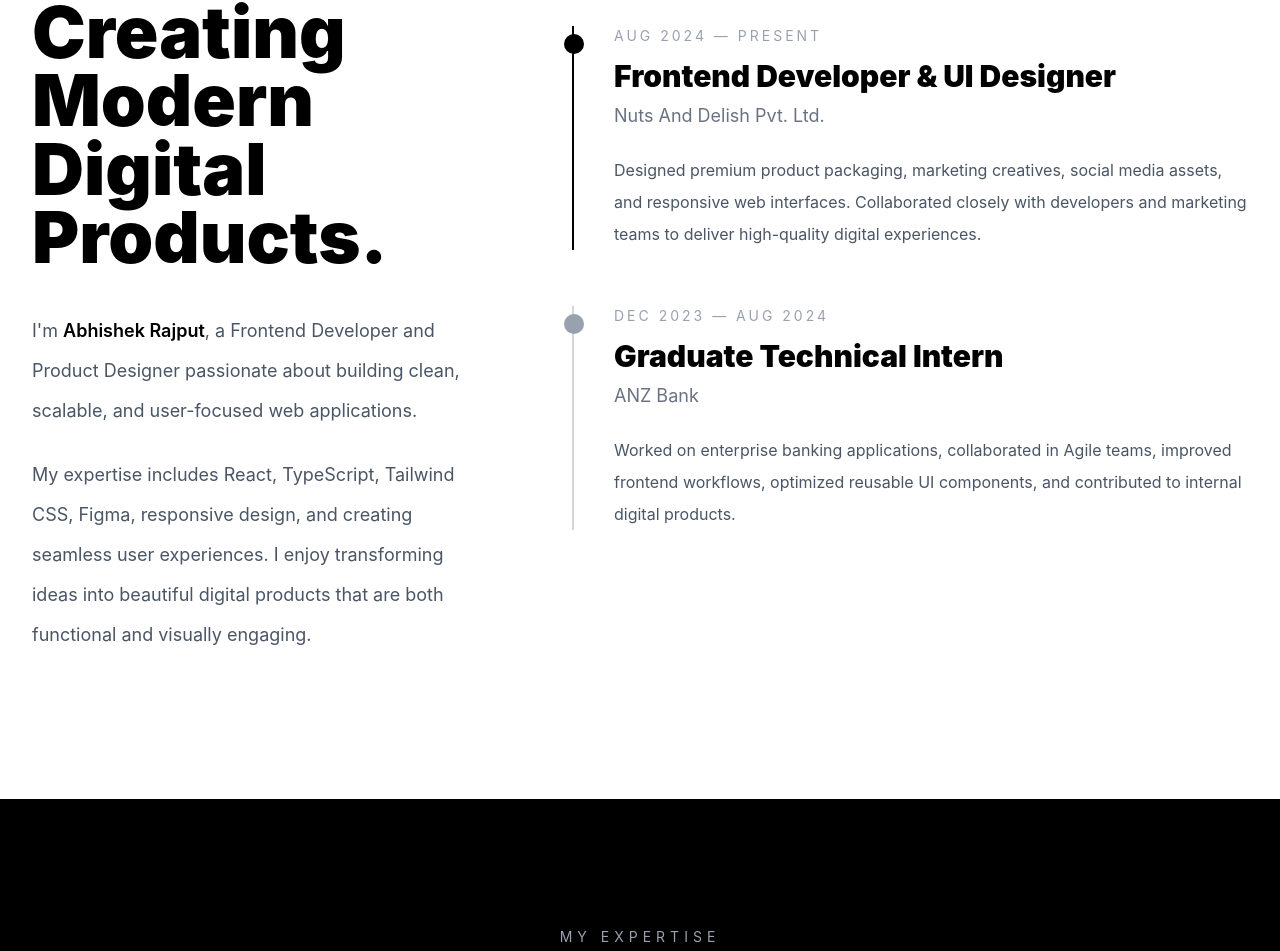
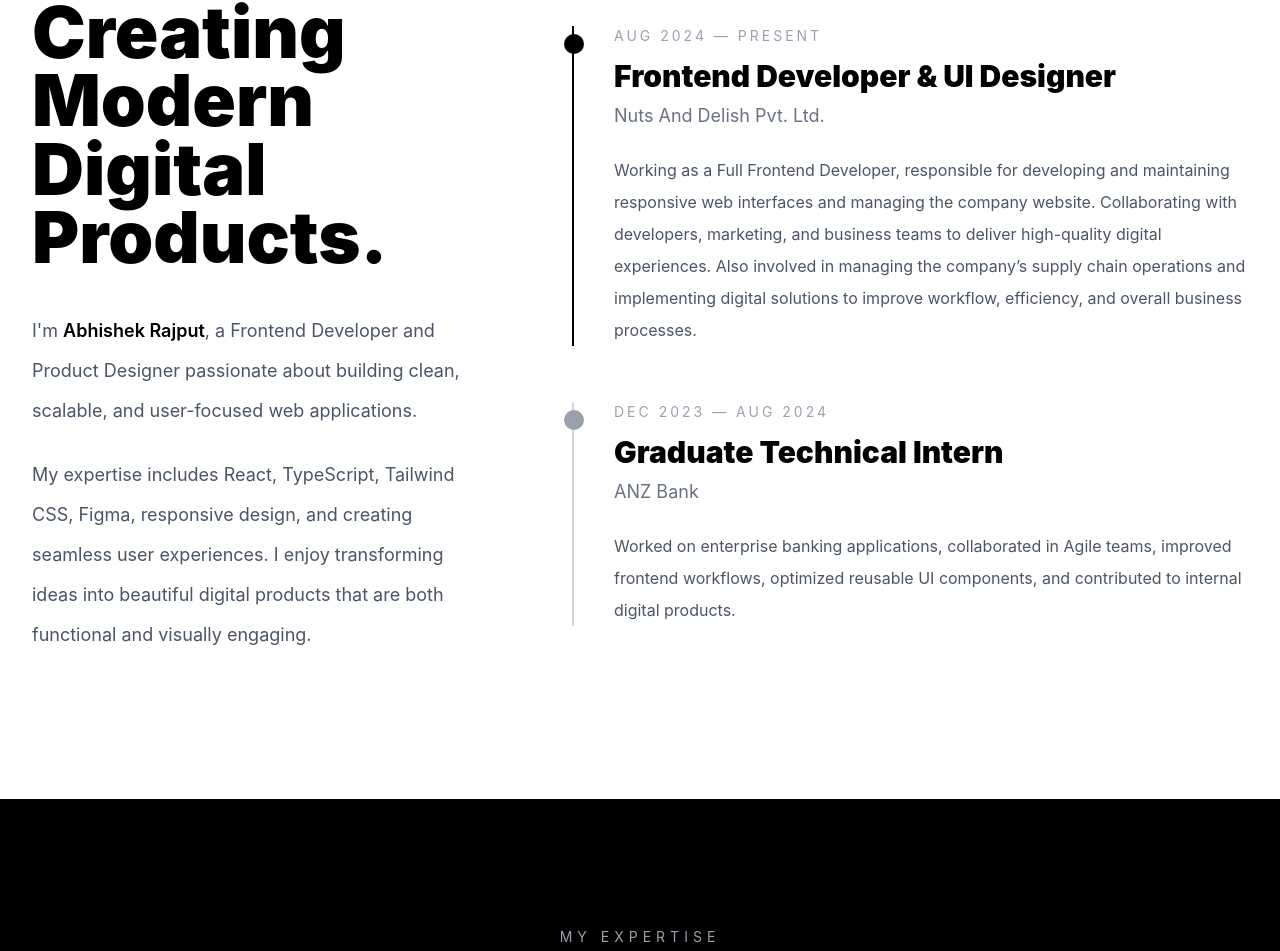
Before and after one commit to Abhishek200119/Portfolio, a React app: page / in a window 1280 px wide. Shown: the part 1012-1963 px from the top of the page. Built offline with nearby package versions, Linux system fonts and the light colour scheme; the HTML template or start-up script is replaced by a standard one.

Commit message:
fix: update job description to reflect current role and responsibilities

```diff
--- a/src/App.tsx
+++ b/src/App.tsx
@@ -414,10 +414,10 @@ function App() {
 
             <p className="mt-6 text-gray-600 leading-8">
 
-              Designed premium product packaging, marketing creatives,
-              social media assets, and responsive web interfaces.
-              Collaborated closely with developers and marketing teams
-              to deliver high-quality digital experiences.
+              Working as a Full Frontend Developer, responsible for developing and maintaining responsive web interfaces and
+              managing the company website. Collaborating with developers, marketing, and business teams to deliver high-quality
+              digital experiences. Also involved in managing the company’s supply chain operations and implementing digital solutions
+              to improve workflow, efficiency, and overall business processes.
 
             </p>
 
```
